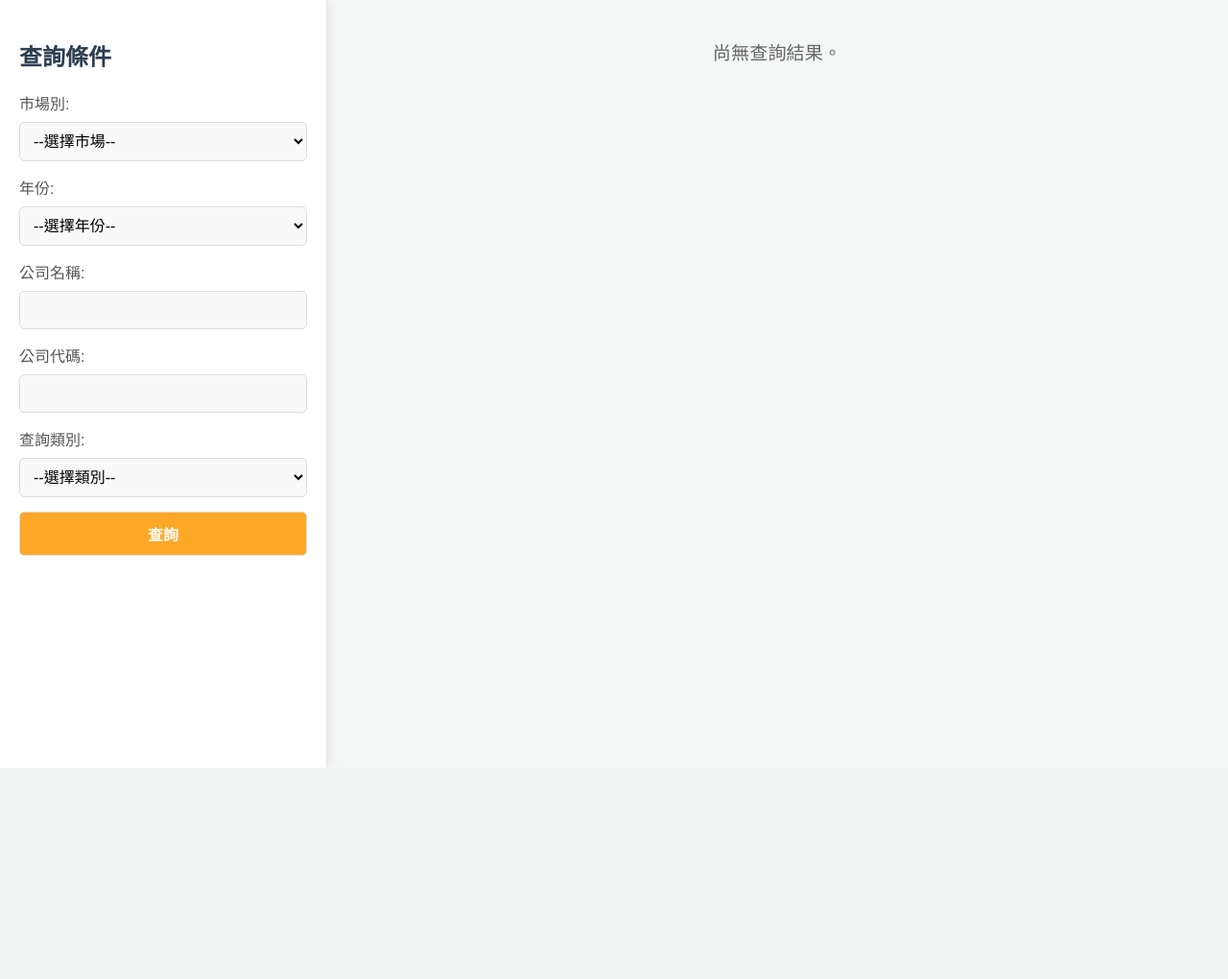
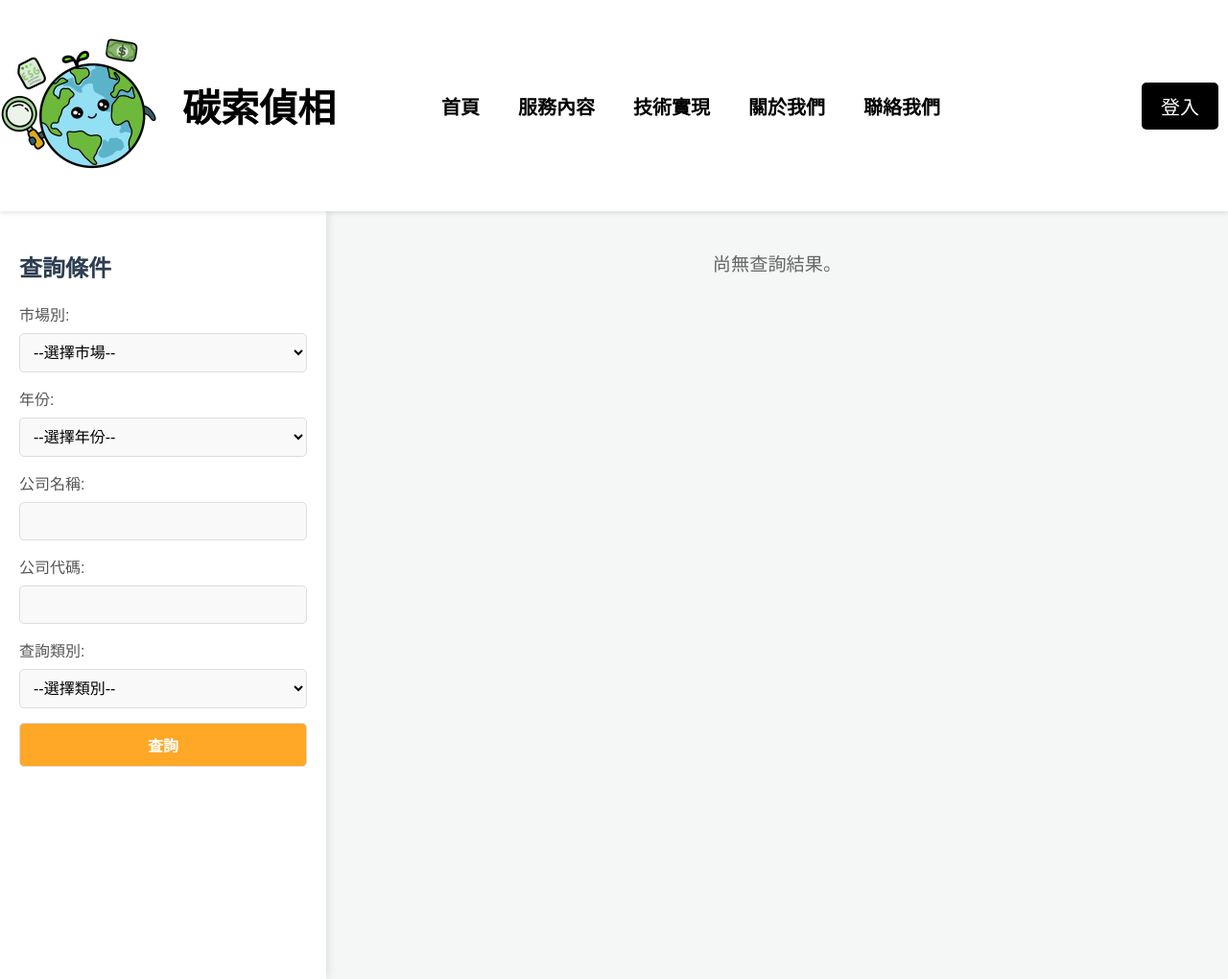
Before and after one commit to JIA-LING-TW/DiscoverTheTruth, a Django app: page /esg_each_company/ in a window 1280 px wide. Shown: the whole page at 96% size. Before the commit the page ends 800 px from the top, so only its background shows below. Run offline with Django 4.2, Linux system fonts and the light colour scheme; some libraries are stand-ins or nearby versions.

Commit message:
架上base

```diff
--- a/code/esg/discover/discover/urls.py
+++ b/code/esg/discover/discover/urls.py
@@ -17,6 +17,7 @@ urlpatterns = [
     path('', views.index, name='index'),  # 首頁
     path('about/', views.about, name='about'),  # 關於
     path('chart/', views.chart, name='chart'),  # 圖表頁
+    path('contact/', views.contact, name='contact'),  # 圖表頁
     path("esg_each_company/", ESGEachCompany,
          name="ESGEachCompany"),  # 每家公司 ESG 資訊
     path('esg-real/', views.ESGReal, name='esg_real'),  # 真實 ESG 資訊
--- a/code/esg/discover/myapp/views.py
+++ b/code/esg/discover/myapp/views.py
@@ -93,6 +93,10 @@ def ESGRisk(request):
 
 def forget(request):
     return render(request, 'forget.html')
+
+
+def contact(request):
+    return render(request, 'contact.html')
 
 
 # 生成隨機驗證碼
--- /dev/null
+++ b/code/esg/discover/static/css/ESGEachCompany.css
@@ -0,0 +1,154 @@
+/* 全局樣式 */
+.big {
+    font-family: 'Arial', sans-serif;
+    margin: 0;
+    padding: 0;
+    background-color: #f4f7f6;
+    color: #333;
+    display: flex;
+    height: 100vh;
+}
+
+/* 左側篩選條件樣式 */
+.sidebar {
+    width: 25%;
+    background-color: #ffffff;
+    padding: 20px;
+    box-shadow: 2px 0 10px rgba(0, 0, 0, 0.1);
+    overflow-y: auto;
+}
+
+.sidebar-title {
+    color: #2d3e50;
+    font-size: 1.5em;
+    margin-bottom: 20px;
+}
+
+label {
+    display: block;
+    margin-bottom: 8px;
+    font-size: 1em;
+    color: #555;
+}
+
+.form-select,
+.form-input,
+.submit-btn {
+    width: 100%;
+    padding: 10px;
+    margin-bottom: 15px;
+    border: 1px solid #ddd;
+    border-radius: 5px;
+    font-size: 1em;
+    box-sizing: border-box;
+}
+
+.form-select,
+.form-input {
+    background-color: #f9f9f9;
+}
+
+.submit-btn {
+    background-color: #ffa726;
+    color: white;
+    font-weight: bold;
+    cursor: pointer;
+    transition: background-color 0.3s, transform 0.2s;
+}
+
+.submit-btn:hover {
+    background-color: #fb8c00;
+    transform: translateY(-2px);
+}
+
+/* 右側結果表格樣式 */
+.content {
+    width: 75%;
+    padding: 20px;
+    overflow-y: auto;
+    display: flex;
+    flex-direction: column;
+}
+
+.results-title {
+    color: #ffa726;
+    text-align: center;
+    font-size: 1.5em;
+    margin-bottom: 10px;
+}
+
+/* 表格樣式 */
+.table-container {
+    flex-grow: 1;
+    overflow: auto;
+}
+
+.result-table {
+    width: 100%;
+    border-collapse: collapse;
+    background-color: #ffffff;
+}
+
+th,
+td {
+    padding: 15px;
+    text-align: left;
+    border: 1px solid #ddd;
+    white-space: nowrap;
+}
+
+th {
+    background-color: #ffa726;
+    color: white;
+    text-transform: uppercase;
+    position: sticky;
+    top: 0;
+    z-index: 2;
+    width: 80px;
+}
+
+td:first-child,
+th:first-child {
+    position: sticky;
+    left: 0;
+    background-color: #ffee58;
+    z-index: 1;
+}
+
+/* 隱藏 ID 欄 */
+th[data-field="id"],
+td[data-field="id"] {
+    display: none;
+}
+
+tr:nth-child(even) {
+    background-color: #f9f9f9;
+}
+
+tr:hover {
+    background-color: #ffee58;
+}
+
+/* 無查詢結果訊息 */
+.message {
+    text-align: center;
+    font-size: 1.2em;
+    color: #666;
+    margin-top: 20px;
+}
+
+.result-table {
+    table-layout: fixed;
+    width: 100%;
+}
+
+th,
+td {
+    width: 160px;
+    padding: 15px;
+    text-align: left;
+    border: 1px solid #ddd;
+    word-wrap: break-word;
+    word-break: break-word;
+    white-space: normal;
+}
--- a/code/esg/discover/templates/ESGEachCompany.html
+++ b/code/esg/discover/templates/ESGEachCompany.html
@@ -1,177 +1,26 @@
+{% extends "base.html" %}
+{% load static %}
+{% block subtitle %}ESG 各公司查詢系統{% endblock subtitle %}
+
+{% block selfcss %}
+<link rel="stylesheet" href="{% static 'css/ESGEachCompany.css' %}">
+{% endblock selfcss %}
 {% load custom_filters %}
-<!DOCTYPE html>
-<html lang="zh-Hant">
-<head>
-    <meta charset="UTF-8">
-    <meta name="viewport" content="width=device-width, initial-scale=1.0">
-    <title>ESG 各公司查詢系統</title>
-    <style>
-        /* 全局樣式 */
-        body {
-            font-family: 'Arial', sans-serif;
-            margin: 0;
-            padding: 0;
-            background-color: #f4f7f6;
-            color: #333;
-            display: flex;
-            height: 100vh;
-        }
 
-        /* 左側篩選條件樣式 */
-        .sidebar {
-            width: 25%;
-            background-color: #ffffff;
-            padding: 20px;
-            box-shadow: 2px 0 10px rgba(0, 0, 0, 0.1);
-            overflow-y: auto;
-        }
-
-        .sidebar h2 {
-            color: #2d3e50;
-            font-size: 1.5em;
-            margin-bottom: 20px;
-        }
-
-        label {
-            display: block;
-            margin-bottom: 8px;
-            font-size: 1em;
-            color: #555;
-        }
-
-        select, input[type="text"], button {
-            width: 100%;
-            padding: 10px;
-            margin-bottom: 15px;
-            border: 1px solid #ddd;
-            border-radius: 5px;
-            font-size: 1em;
-            box-sizing: border-box;
-        }
-
-        select, input[type="text"] {
-            background-color: #f9f9f9;
-        }
-
-        button {
-            background-color: #ffa726;
-            color: white;
-            font-weight: bold;
-            cursor: pointer;
-            transition: background-color 0.3s, transform 0.2s;
-        }
-
-        button:hover {
-            background-color: #fb8c00;
-            transform: translateY(-2px);
-        }
-
-        /* 右側結果表格樣式 */
-        .content {
-            width: 75%;
-            padding: 20px;
-            overflow-y: auto; /* 垂直滾動 */
-            display: flex;
-            flex-direction: column;
-        }
-
-        .content h2 {
-            color: #ffa726;
-            text-align: center;
-            font-size: 1.5em;
-            margin-bottom: 10px;
-        }
-
-        /* 表格樣式 */
-        .table-container {
-            flex-grow: 1;
-            overflow: auto; /* 水平和垂直滾動 */
-            position: relative;
-        }
-
-        table {
-            width: 100%;
-            border-collapse: collapse;
-            background-color: #ffffff;
-        }
-
-        th, td {
-            padding: 15px;
-            text-align: left;
-            border: 1px solid #ddd;
-            white-space: nowrap; /* 保持單行 */
-        }
-
-        th {
-            background-color: #ffa726;
-            color: white;
-            text-transform: uppercase;
-            position: sticky;
-            top: 0; /* 固定表頭 */
-            z-index: 2;
-            width:80px;
-        }
-
-        td:first-child, th:first-child {
-            position: sticky;
-            left: 0;
-            background-color: #ffee58; /* 固定左欄背景色 */
-            z-index: 1;
-        }
-
-        /* 隱藏 ID 欄 */
-        th[data-field="id"], td[data-field="id"] {
-            display: none;
-        }
-
-        tr:nth-child(even) {
-            background-color: #f9f9f9;
-        }
-
-        tr:hover {
-            background-color: #ffee58;
-        }
-
-        /* 無查詢結果訊息 */
-        .message {
-            text-align: center;
-            font-size: 1.2em;
-            color: #666;
-            margin-top: 20px;
-        }
-
-        table {
-            table-layout: fixed; /* 表格固定佈局 */
-            width: 100%; /* 表格總寬度 */
-        }
-
-        th, td {
-            width:160px;
-            padding: 15px;
-            text-align: left;
-            border: 1px solid #ddd;
-            word-wrap: break-word; /* 強制文字在必要時換行 */
-            word-break: break-word; /* 防止長字串溢出 */
-            white-space: normal; /* 允許換行 */
-        }
-
-
-    </style>
-</head>
-<body>
-
+{% block body %}
+<div class="big">
 <div class="sidebar">
-    <h2>查詢條件</h2>
+    <h2 class="sidebar-title">查詢條件</h2>
     <form method="get" action="">
         <label for="market_type">市場別:</label>
-        <select name="market_type" id="market_type">
+        <select name="market_type" id="market_type" class="form-select">
             <option value="">--選擇市場--</option>
             <option value="上市" {% if market_type == "上市" %}selected{% endif %}>上市</option>
             <option value="上櫃" {% if market_type == "上櫃" %}selected{% endif %}>上櫃</option>
         </select>
 
         <label for="year">年份:</label>
-        <select name="year" id="year">
+        <select name="year" id="year" class="form-select">
             <option value="">--選擇年份--</option>
             <option value="2021" {% if year == "2021" %}selected{% endif %}>2021</option>
             <option value="2022" {% if year == "2022" %}selected{% endif %}>2022</option>
@@ -179,13 +28,13 @@
         </select>
 
         <label for="company_name">公司名稱:</label>
-        <input type="text" name="company_name" id="company_name" value="{{ company_name }}">
+        <input type="text" name="company_name" id="company_name" class="form-input" value="{{ company_name }}">
 
         <label for="company_code">公司代碼:</label>
-        <input type="text" name="company_code" id="company_code" value="{{ company_code }}">
+        <input type="text" name="company_code" id="company_code" class="form-input" value="{{ company_code }}">
 
         <label for="category">查詢類別:</label>
-        <select name="category" id="category">
+        <select name="category" id="category" class="form-select">
             <option value="">--選擇類別--</option>
             <option value="water" {% if category == "water" %}selected{% endif %}>水資源管理</option>
             <option value="waste" {% if category == "waste" %}selected{% endif %}>廢棄物管理</option>
@@ -193,15 +42,15 @@
             <option value="emission" {% if category == "emission" %}selected{% endif %}>溫室氣體排放</option>
         </select>
 
-        <button type="submit">查詢</button>
+        <button type="submit" class="submit-btn">查詢</button>
     </form>
 </div>
 
 <div class="content">
     {% if data %}
-        <h2>查詢結果: {{ category|default:"未選擇" }}</h2>
+        <h2 class="results-title">查詢結果: {{ category|default:"未選擇" }}</h2>
         <div class="table-container">
-            <table>
+            <table class="result-table">
                 <thead>
                     <tr>
                         {% for field_name, verbose_name in fields %}
@@ -224,6 +73,5 @@
         <p class="message">尚無查詢結果。</p>
     {% endif %}
 </div>
-
-</body>
-</html>
+</div>
+{% endblock %}
--- a/code/esg/discover/templates/base.html
+++ b/code/esg/discover/templates/base.html
@@ -30,26 +30,26 @@
                 <span>碳索偵相</span>
             </div>
             <nav>
-                <a href="index.html">首頁</a>
+                <a href="/index">首頁</a>
                 <div class="dropdown">
                     <a href="#">服務內容</a>
                     <div class="dropdown-content">
-                        <a href="ESGEachCompany.html">各公司ESG資料</a>
-                        <a href="ESGReal.html">ESG報告真實性驗證</a>
-                        <a href="ESGRisk.html">ESG基金風險管理</a>
+                        <a href="esg_each_company/">各公司ESG資料</a>
+                        <a href="esg-real/">ESG報告真實性驗證</a>
+                        <a href="esg-risk/">ESG基金風險管理</a>
                     </div>
                 </div>
                 <div class="dropdown">
                     <a href="#">技術實現</a>
                     <div class="dropdown-content">
-                        <a href="chart.html">圖表數據</a>
-                        <a href="report.html">報告書</a>
+                        <a href="chart/">圖表數據</a>
+                        <a href="report/">報告書</a>
                     </div>
                 </div>
-                <a href="about.html">關於</a>
-                <a href="content.html">聯絡</a>
+                <a href="about/">關於我們</a>
+                <a href="contact/">聯絡我們</a>
             </nav>
-            <div class="login-buttons" href="login.html">
+            <div class="login-buttons" href="login/">
                 <button>登入</button>
             </div>
         </header>
--- a/code/esg/discover/templates/register.html
+++ b/code/esg/discover/templates/register.html
@@ -1,7 +1,7 @@
 {% extends "base.html" %}
 {% load static %}
 {% block subtitle %}
-    Register
+    註冊
 {% endblock subtitle %}
 {% block selfcss %}
 <link rel="stylesheet" href="{% static 'css/register.css' %}">
```
Also changed, not shown: code/esg/discover/templates/ESGReal.html (+11 -0 lines), code/esg/discover/templates/ESGRisk.html (+11 -0 lines), code/esg/discover/templates/chart.html (+11 -0 lines), code/esg/discover/templates/contact.html (added, +11 -0 lines), code/esg/discover/templates/content.html (deleted).
